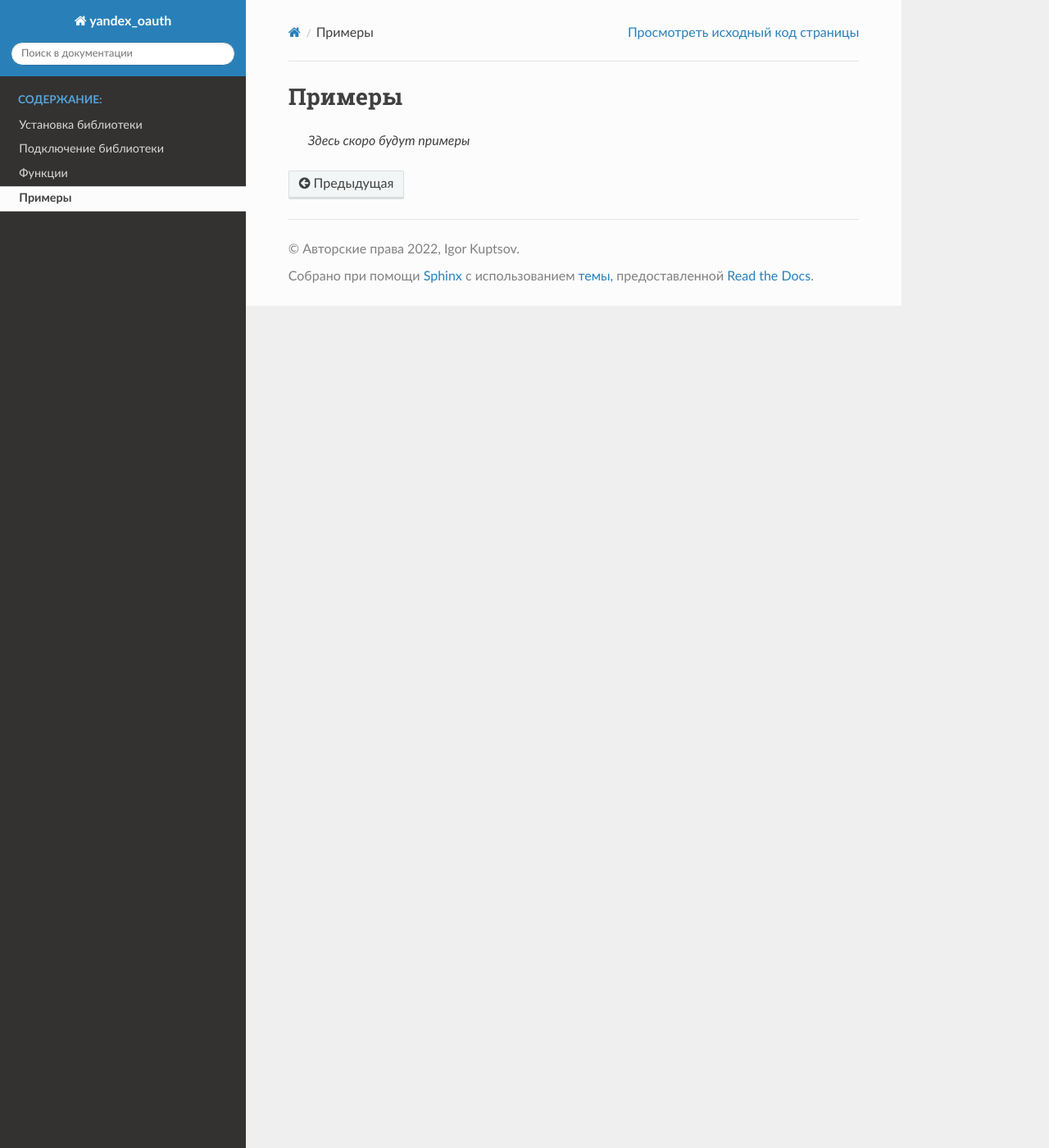
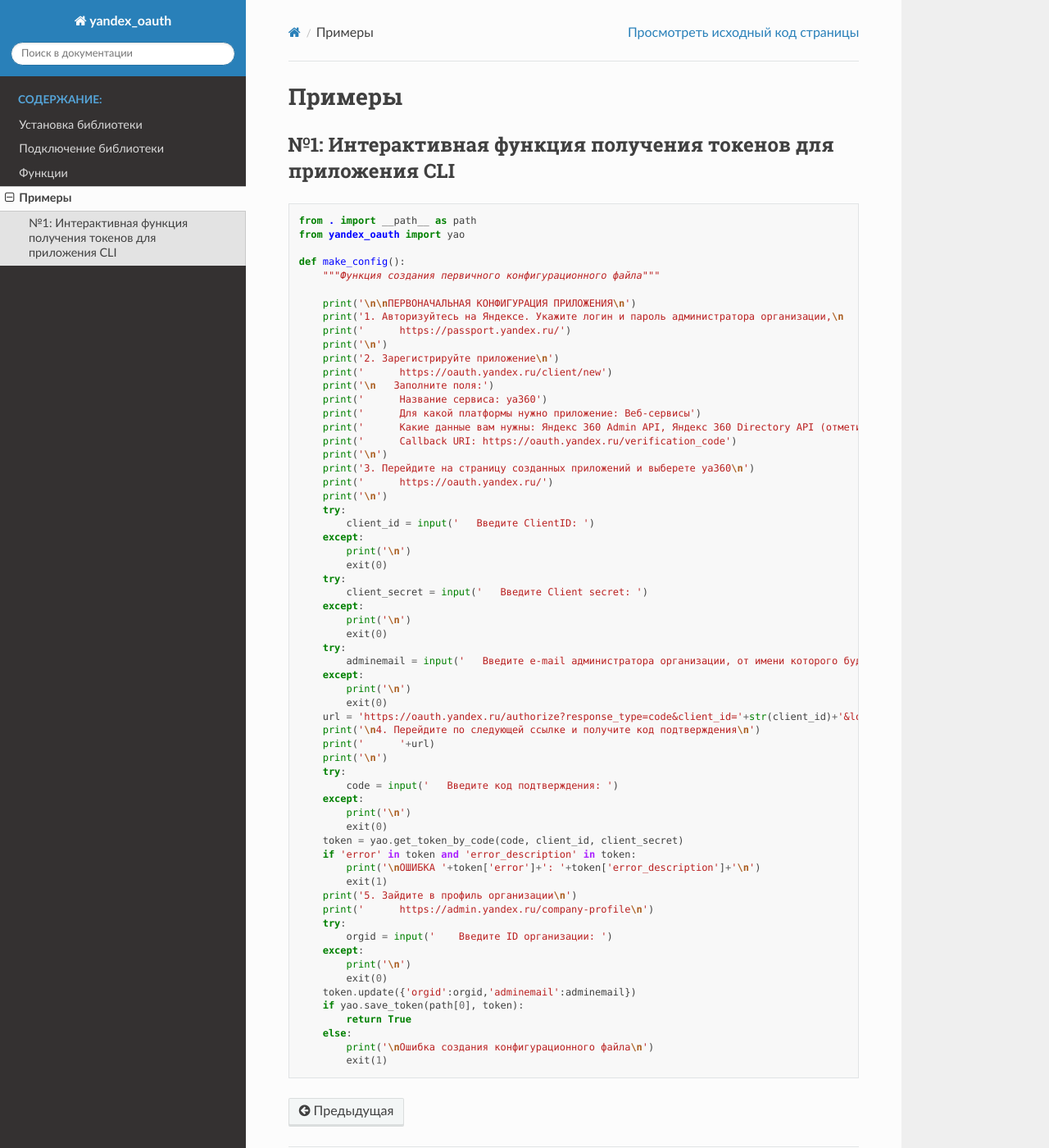
Before and after one commit to imercury13/yandex-oauth, a Sphinx documentation site: the page built from docs/source/examples.rst, in a window 1280 px wide and 1400 px high. Shown: the whole window at 82% size. Built offline with Sphinx 7.4.7 and the Read the Docs theme 2.0.0, drawn with Linux system fonts in a browser that asks for light colours.

Commit message:
Добавление: Пример №1

```diff
--- a/docs/source/examples.rst
+++ b/docs/source/examples.rst
@@ -1,4 +1,70 @@
 Примеры
 =======
 
-    | *Здесь скоро будут примеры*
+№1: Интерактивная функция получения токенов для приложения CLI
+++++++++++++++++++++++++++++++++++++++++++++++++++++++++++++++
+
+.. code-block:: python
+
+    from . import __path__ as path
+    from yandex_oauth import yao
+
+    def make_config():
+        """Функция создания первичного конфигурационного файла"""
+
+        print('\n\nПЕРВОНАЧАЛЬНАЯ КОНФИГУРАЦИЯ ПРИЛОЖЕНИЯ\n')
+        print('1. Авторизуйтесь на Яндексе. Укажите логин и пароль администратора организации,\n   от имени которого будут выполняться запросы к API\n')
+        print('      https://passport.yandex.ru/')
+        print('\n')
+        print('2. Зарегистрируйте приложение\n')
+        print('      https://oauth.yandex.ru/client/new')
+        print('\n   Заполните поля:')
+        print('      Название сервиса: ya360')
+        print('      Для какой платформы нужно приложение: Веб-сервисы')
+        print('      Какие данные вам нужны: Яндекс 360 Admin API, Яндекс 360 Directory API (отметить все галочки)')
+        print('      Callback URI: https://oauth.yandex.ru/verification_code')
+        print('\n')
+        print('3. Перейдите на страницу созданных приложений и выберете ya360\n')
+        print('      https://oauth.yandex.ru/')
+        print('\n')
+        try:
+            client_id = input('   Введите ClientID: ')
+        except:
+            print('\n')
+            exit(0)
+        try:
+            client_secret = input('   Введите Client secret: ')
+        except:
+            print('\n')
+            exit(0)
+        try:
+            adminemail = input('   Введите e-mail администратора организации, от имени которого будут выполняться запросы к API: ')
+        except:
+            print('\n')
+            exit(0)
+        url = 'https://oauth.yandex.ru/authorize?response_type=code&client_id='+str(client_id)+'&login_hint='+str(adminemail)+'&force_confirm=yes'
+        print('\n4. Перейдите по следующей ссылке и получите код подтверждения\n')
+        print('      '+url)
+        print('\n')
+        try:
+            code = input('   Введите код подтверждения: ')
+        except:
+            print('\n')
+            exit(0)
+        token = yao.get_token_by_code(code, client_id, client_secret)
+        if 'error' in token and 'error_description' in token:
+            print('\nОШИБКА '+token['error']+': '+token['error_description']+'\n')
+            exit(1)
+        print('5. Зайдите в профиль организации\n')
+        print('      https://admin.yandex.ru/company-profile\n')
+        try:
+            orgid = input('    Введите ID организации: ')
+        except:
+            print('\n')
+            exit(0)
+        token.update({'orgid':orgid,'adminemail':adminemail})
+        if yao.save_token(path[0], token):
+            return True
+        else:
+            print('\nОшибка создания конфигурационного файла\n')
+            exit(1)
```
